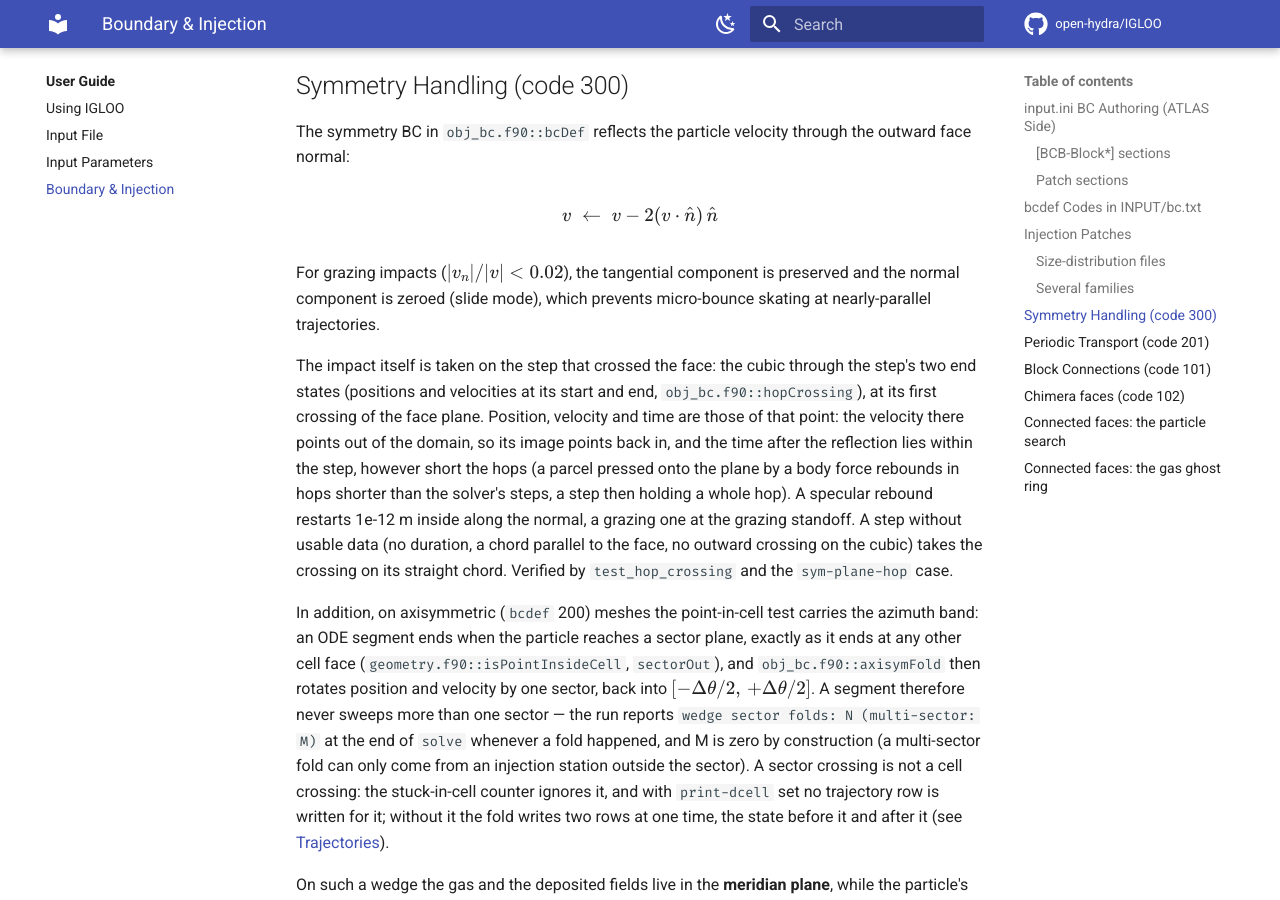
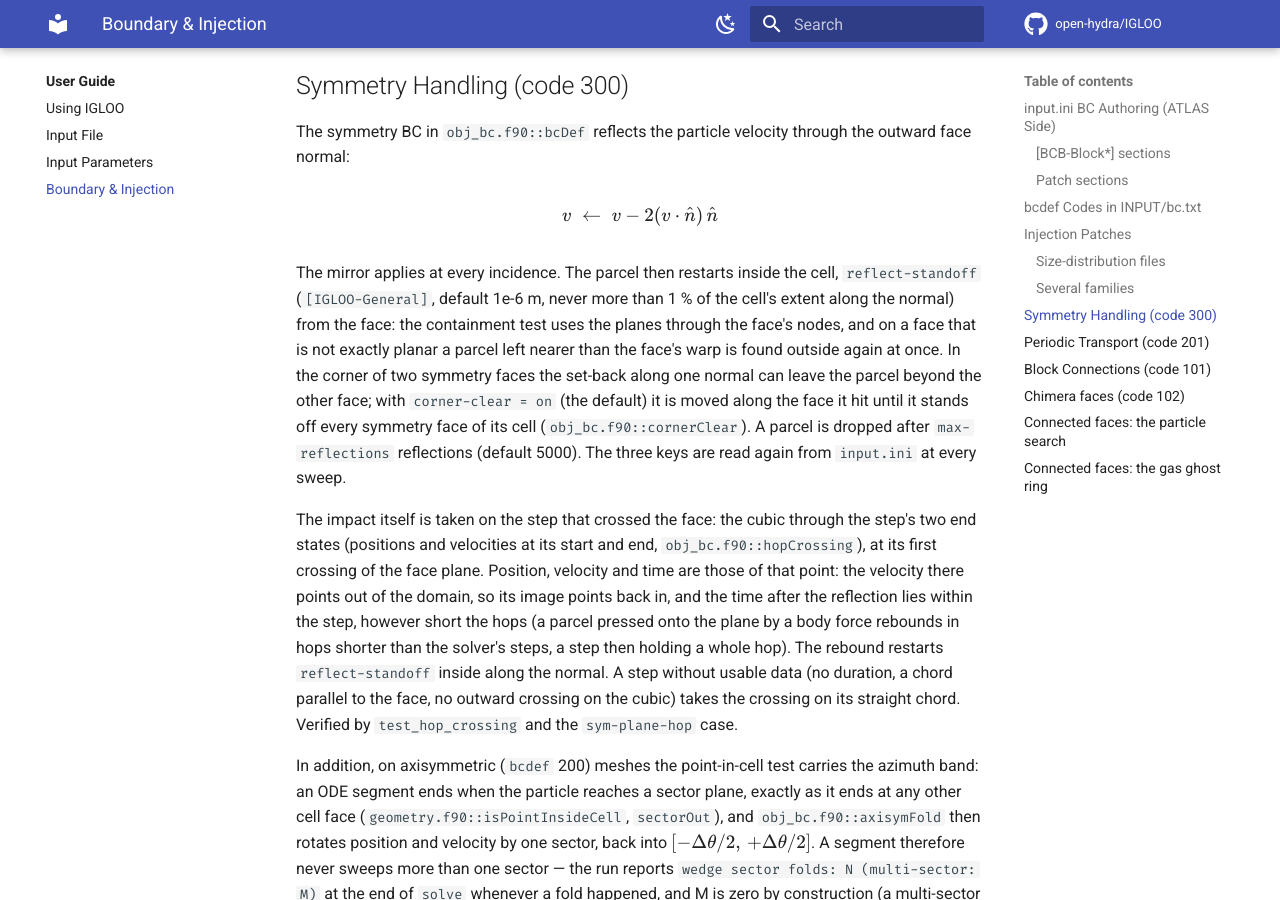
Before and after one commit to open-hydra/IGLOO, an MkDocs documentation site: the page built from docs/user/boundary-conditions.md, in a window 1280 px wide and 900 px high, scrolled down 7695 px. Built offline with MkDocs 1.6.1 and Material for MkDocs 9.7.7, drawn with Linux system fonts in a browser that asks for light colours; comment, search, counter and statistics services are not loaded; some of the changed text lies outside the part shown.

Commit message:
docs: the specular reflection and its three keys; the keys in the registry
- boundary-conditions: code 300 reflects at every incidence, the parcel
  restarts reflect-standoff inside the cell and clear of both faces in a
  corner (corner-clear); the grazing slide is gone;
- time-integration: the reflection cap among the guards that end a parcel;
- input, Register_IGLOO.f90 and the regenerated registry page:
  max-reflections, reflect-standoff, corner-clear; time-end is read again
  at every sweep when set at start-up.

Co-Authored-By: Claude Fable 5.2 <noreply@anthropic.com>
Claude-Session: https://claude.ai/code/session_01K4pmjHiKMu1GEkfmrwNiDP

```diff
--- a/docs/user/boundary-conditions.md
+++ b/docs/user/boundary-conditions.md
@@ -64,7 +64,7 @@ The last column is what the code does to the **gas** ghost ring under `gas-order
 | `201` | Periodic transport | Translational periodicity: position is shifted by the vector from the exit face center to the partner face center; velocity is unchanged. The partner cell is read from the extra data line. | **Interpolated**, as 101, at the node's periodic image. |
 | `102` | Chimera (overset) face | The block overlaps another one: the particle continues in whichever block contains it (see [Chimera faces](#chimera-faces-code-102)); one found in no block leaves the domain there. The record carries the donor cells of the two ghost layers behind the facelet. | **Interpolated** — the overlapping block's gas at the ghost node. |
 | `100` | Unresolved connection | ATLAS's code for a connection or chimera facelet that found no partner or donor; header only. The particle leaves the domain there. | Linear fill. |
-| `300` | Symmetry / reflection | Velocity is reflected through the face normal (elastic wall). Grazing impacts ($v_n / \|v\| < 0.02$) slide along the face to prevent micro-bounce skating. | **Mirror ghost** — the ghost node is the mirror image of the node one step inside (behind the edge of two planes: the point that puts the centre of the four nodes around the edge on it) and takes the mirrored state, so the sampled `v_n` is 0 over the whole plane and only the velocity along the edge is left on the edge of two planes. Scalars and tangential velocity are even across the plane: where the next node inside lies on the normal (skew below 0.1) the plane takes the value of the fit $a + b\,d^2$ through the two nodes ($d$ the distance from the plane), elsewhere the first node's value. A fitted scalar that is not positive falls back to the first node's value. The nodes on the axis of an axisymmetric mesh keep the axis rule (code 200 below). |
+| `300` | Symmetry / reflection | Velocity is reflected through the face normal (elastic wall), at every incidence; the parcel restarts `reflect-standoff` inside the cell and, in the corner of two symmetry faces, clear of both (`corner-clear`). | **Mirror ghost** — the ghost node is the mirror image of the node one step inside (behind the edge of two planes: the point that puts the centre of the four nodes around the edge on it) and takes the mirrored state, so the sampled `v_n` is 0 over the whole plane and only the velocity along the edge is left on the edge of two planes. Scalars and tangential velocity are even across the plane: where the next node inside lies on the normal (skew below 0.1) the plane takes the value of the fit $a + b\,d^2$ through the two nodes ($d$ the distance from the plane), elsewhere the first node's value. A fitted scalar that is not positive falls back to the first node's value. The nodes on the axis of an axisymmetric mesh keep the axis rule (code 200 below). |
 | `200` | Axisymmetric wedge | Position and velocity are rotated by $\pm\Delta\theta$ about the x-axis to fold the particle back into the wedge sector. `face6` (+k) rotates by $-\Delta\theta$; `face5` (-k) by $+\Delta\theta$. $\Delta\theta$ is the wedge angle, computed from the mesh k-layer geometry. | Linear fill; a ghost node flagged `nodeOnAxis` is then overridden by `axisGhost`: the scalars and the axis-parallel velocity take the value on the axis of the fit $a + b\,r^2$ through the first two cells of the index line (the first cell's value where there is no second cell, where the radius does not grow along the line, or where a fitted scalar is not positive), the velocity normal to the axis is zero. |
 | `401` | Inlet (krho) | Injection boundary; mass loading `krho` ≥ 0 per family, the fraction of the flow of the mixture. ATLAS writes column 1 as $k_\rho/(1-k_{\rho,\mathrm{tot}})$ and column 10 as $G$, $k_{\rho,\mathrm{tot}}$ the sum of `krho` over every family of every dispersed phase of the cell and $G$ the sum of the mass fluxes `gp` of its 402/403 records (the gas not included): the particle mass flow is $\dot{m}_p = \frac{k_\rho}{1-k_{\rho,\mathrm{tot}}} (\dot{m}_\mathrm{gas} + G A_\mathrm{cell})$. A 401 line without column 10 (an ATLAS before this rule), or a column 1 or $G$ that is negative or not finite, stops the setup (see [Several families](#several-families)); a family whose column 1 is 0 in a cell pins no parcel there. | Linear fill. |
 | `402` | Inlet (mass flux) | Injection boundary; particle mass flow specified as a flux $g_p$ [kg/(s·m²)]: $\dot{m}_p = g_p \cdot A_\mathrm{cell}$. | Linear fill. |
@@ -171,9 +171,9 @@ The symmetry BC in `obj_bc.f90::bcDef` reflects the particle velocity through th
 
 $$v \;\leftarrow\; v - 2(v\cdot\hat{n})\,\hat{n}$$
 
-For grazing impacts ($|v_n|/|v| < 0.02$), the tangential component is preserved and the normal component is zeroed (slide mode), which prevents micro-bounce skating at nearly-parallel trajectories.
+The mirror applies at every incidence. The parcel then restarts inside the cell, `reflect-standoff` (`[IGLOO-General]`, default 1e-6 m, never more than 1 % of the cell's extent along the normal) from the face: the containment test uses the planes through the face's nodes, and on a face that is not exactly planar a parcel left nearer than the face's warp is found outside again at once. In the corner of two symmetry faces the set-back along one normal can leave the parcel beyond the other face; with `corner-clear = on` (the default) it is moved along the face it hit until it stands off every symmetry face of its cell (`obj_bc.f90::cornerClear`). A parcel is dropped after `max-reflections` reflections (default 5000). The three keys are read again from `input.ini` at every sweep.
 
-The impact itself is taken on the step that crossed the face: the cubic through the step's two end states (positions and velocities at its start and end, `obj_bc.f90::hopCrossing`), at its first crossing of the face plane. Position, velocity and time are those of that point: the velocity there points out of the domain, so its image points back in, and the time after the reflection lies within the step, however short the hops (a parcel pressed onto the plane by a body force rebounds in hops shorter than the solver's steps, a step then holding a whole hop). A specular rebound restarts 1e-12 m inside along the normal, a grazing one at the grazing standoff. A step without usable data (no duration, a chord parallel to the face, no outward crossing on the cubic) takes the crossing on its straight chord. Verified by `test_hop_crossing` and the `sym-plane-hop` case.
+The impact itself is taken on the step that crossed the face: the cubic through the step's two end states (positions and velocities at its start and end, `obj_bc.f90::hopCrossing`), at its first crossing of the face plane. Position, velocity and time are those of that point: the velocity there points out of the domain, so its image points back in, and the time after the reflection lies within the step, however short the hops (a parcel pressed onto the plane by a body force rebounds in hops shorter than the solver's steps, a step then holding a whole hop). The rebound restarts `reflect-standoff` inside along the normal. A step without usable data (no duration, a chord parallel to the face, no outward crossing on the cubic) takes the crossing on its straight chord. Verified by `test_hop_crossing` and the `sym-plane-hop` case.
 
 In addition, on axisymmetric (`bcdef` 200) meshes the point-in-cell test carries the azimuth band: an ODE segment ends when the particle reaches a sector plane, exactly as it ends at any other cell face (`geometry.f90::isPointInsideCell`, `sectorOut`), and `obj_bc.f90::axisymFold` then rotates position and velocity by one sector, back into $[-\Delta\theta/2,\,+\Delta\theta/2]$. A segment therefore never sweeps more than one sector — the run reports `wedge sector folds: N (multi-sector: M)` at the end of `solve` whenever a fold happened, and M is zero by construction (a multi-sector fold can only come from an injection station outside the sector). A sector crossing is not a cell crossing: the stuck-in-cell counter ignores it, and with `print-dcell` set no trajectory row is written for it; without it the fold writes two rows at one time, the state before it and after it (see [Trajectories](using.md#trajectories)).
 
```
Also changed, not shown: docs/theory/time-integration.md (+3 -2 lines), docs/user/input.md (+4 -1 lines), docs/user/registry.md (+4 -1 lines), 1 other file.
